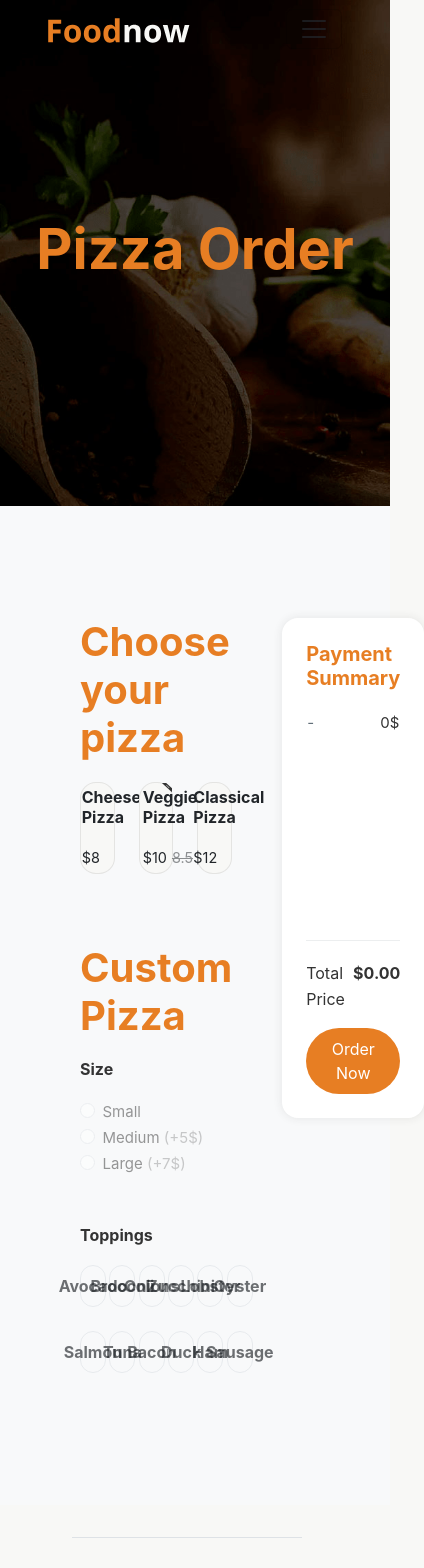
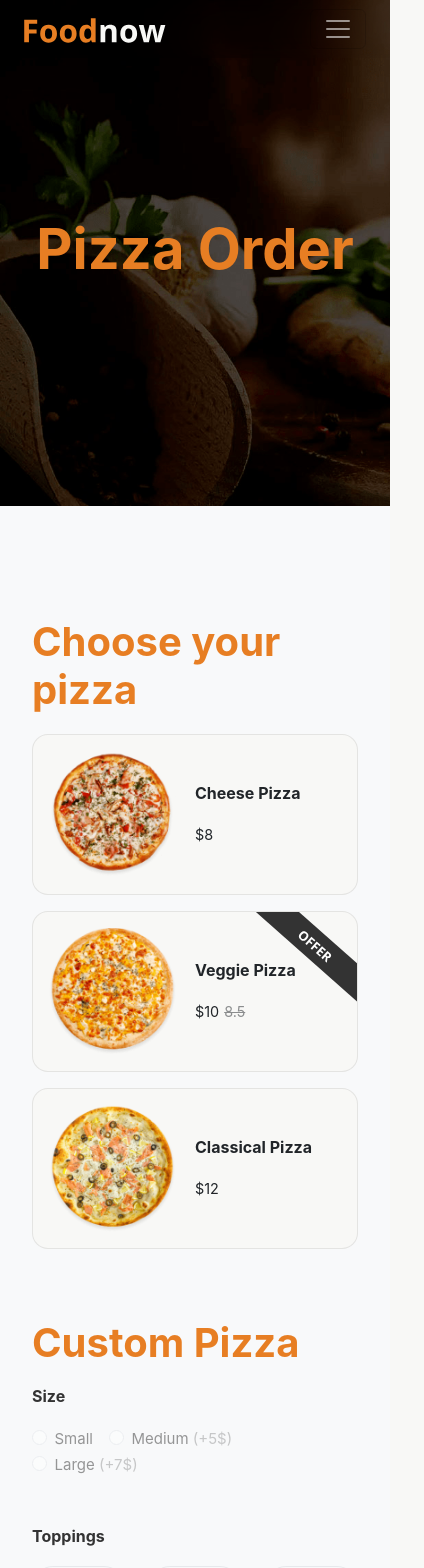
Before and after one commit to NaturaAdnyana/foodnow-timedoor-fe-course, a Vue app: page / in a window 390 px wide. Shown: the top 1568 px of the page, 424 px wide, since content can reach past the window. Built offline with nearby package versions, Linux system fonts and the light colour scheme.

Commit message:
fix mobile responsive

```diff
--- a/src/App.vue
+++ b/src/App.vue
@@ -1,7 +1,7 @@
 <template>
   <web-header></web-header>
   <hero-section></hero-section>
-  <main class="bg-light">
+  <main class="bg-light flex-wrap">
     <RouterView :key="$route.fullPath" />
   </main>
 
--- a/src/assets/main.css
+++ b/src/assets/main.css
@@ -1,4 +1,9 @@
 @import './base.css';
+
+.navbar {
+  transition: 0.3s;
+  backdrop-filter: blur(20px);
+}
 
 .hero {
   width: 100%;
@@ -182,3 +187,18 @@ aside .count-total {
   font-weight: bold;
   color: var(--primary);
 }
+
+@media only screen and (max-width: 600px) {
+  main {
+    padding: 7rem 2rem;
+  }
+  footer {
+    padding: 2rem 2rem 0 2rem;
+  }
+  .pizza-options {
+    flex-basis: 100%;
+  }
+  aside {
+    flex-basis: 100%;
+  }
+}
--- a/src/components/footer/WebFooter.vue
+++ b/src/components/footer/WebFooter.vue
@@ -1,7 +1,7 @@
 <template>
   <footer>
     <div class="container border-top row gx-3">
-      <div class="py-5 col-3">
+      <div class="py-5 col-12 col-md-3">
         <img class="logo mb-5" src="@/assets/logo-alt.svg" alt="FoodNow" />
         <div>
           <h3 class="text-custom-primary">Find Us :</h3>
@@ -33,7 +33,7 @@
           </div>
         </div>
       </div>
-      <div class="py-5 col-3 row">
+      <div class="p-5 col-12 col-md-3 row">
         <h3 class="text-custom-primary">Navigation</h3>
         <div class="col-6">
           <router-link class="nav-link active" aria-current="page" to="/">Home</router-link>
@@ -47,7 +47,7 @@
           <router-link class="nav-link active" aria-current="page" to="/">Register</router-link>
         </div>
       </div>
-      <div class="py-5 col-3 row">
+      <div class="py-5 col-12 col-md-3 row">
         <h3 class="text-custom-primary">Contact</h3>
         <div class="col-12">
           <ul>
@@ -74,7 +74,7 @@
           </ul>
         </div>
       </div>
-      <div class="py-5 col-3">
+      <div class="py-5 col-12 col-md-3">
         <h3 class="text-custom-primary">Location</h3>
         <div class="col-12">
           <a
@@ -83,7 +83,7 @@
           >
             <i class="fa-regular fa-building me-2"></i>
             <b>Kerobokan</b>
-            <p>
+            <p class="ps-3">
               Jl. Raya Kerobokan Br Taman, Kuta No.98, Kerobokan Kelod, Kec. Kuta Utara, Kabupaten
               Badung, Bali 80361
             </p>
--- a/src/components/header/AuthMenu.vue
+++ b/src/components/header/AuthMenu.vue
@@ -1,8 +1,19 @@
 <template>
-  <li class="nav-item me-1 d-flex">
-    <router-link class="btn px-4 text-white fw-bold" to="/login">Login</router-link>
+  <li class="nav-item me-1 d-flex flex-column flex-md-row py-5 py-md-0 gap-4">
+    <router-link :class="['btn', 'px-4', { 'text-white': !isScrolled }, 'fw-bold']" to="/login"
+      >Login</router-link
+    >
     <router-link class="btn btn-custom-primary rounded-pill px-4 text-white fw-bold" to="/register"
       >Signup</router-link
     >
   </li>
 </template>
+
+<script setup>
+defineProps({
+  isScrolled: {
+    type: Boolean,
+    required: true,
+  },
+})
+</script>
--- a/src/components/header/NavigationBar.vue
+++ b/src/components/header/NavigationBar.vue
@@ -1,6 +1,8 @@
 <template>
-  <nav class="navbar navbar-expand-lg position-absolute w-100">
-    <div class="container-md px-5">
+  <nav
+    :class="['navbar', 'navbar-expand-lg', 'fixed-top', 'w-100', { 'navbar-custom': isScrolled }]"
+  >
+    <div class="container-md px-4">
       <router-link class="navbar-brand fw-bold text-success" to="/">
         <img src="@/assets/logo.svg" width="150px" class="pe-2" />
       </router-link>
@@ -13,7 +15,7 @@
         aria-expanded="false"
         aria-label="Toggle navigation"
       >
-        <span class="navbar-toggler-icon"></span>
+        <span :class="['navbar-toggler-icon', { 'navbar-dark': !isScrolled }]"></span>
       </button>
       <div class="collapse navbar-collapse my-2" id="navbarSupportedContent">
         <ul class="navbar-nav d-flex justify-content-center align-items-center w-100">
@@ -44,7 +46,7 @@
           </li>
         </ul>
         <ul class="navbar-nav">
-          <component :is="components[menuComponent]"></component>
+          <component :is="components[menuComponent]" :isScrolled="isScrolled"></component>
         </ul>
       </div>
     </div>
@@ -55,11 +57,13 @@
 import AuthMenu from './AuthMenu.vue'
 // import ProfileMenu from './ProfileMenu.vue'
 
-import { computed, ref, watch } from 'vue'
-import { useStore } from 'vuex'
+import { onMounted, onUnmounted, ref } from 'vue'
+// import { useStore } from 'vuex'
 
 const menuComponent = ref('auth-menu')
-const store = useStore()
+// const store = useStore()
+
+const isScrolled = ref(false)
 
 const components = {
   'auth-menu': AuthMenu,
@@ -83,4 +87,28 @@ menuComponent.value = 'auth-menu'
 //     menuComponent.value = 'profile-menu'
 //   }
 // })
+
+const handleScroll = () => {
+  isScrolled.value = window.scrollY > 0
+}
+
+onMounted(() => {
+  window.addEventListener('scroll', handleScroll)
+})
+
+onUnmounted(() => {
+  window.removeEventListener('scroll', handleScroll)
+})
 </script>
+
+<style scoped>
+.navbar-custom {
+  background-color: #f8f8f6;
+}
+/* .navbar-custom ul li a {
+  color: black !important;
+} */
+.navbar-custom div .navbar-nav .nav-item a {
+  color: black !important;
+}
+</style>
--- a/src/components/order/OrderForm.vue
+++ b/src/components/order/OrderForm.vue
@@ -2,7 +2,7 @@
   <section class="pizza-options">
     <div>
       <h2>Choose your pizza</h2>
-      <div class="pizza-option row gx-4">
+      <div class="pizza-option row gx-4 gy-3 gy-md-0">
         <pizza-radio
           v-for="pizza in pizzaList"
           :key="pizza.id"
--- a/src/components/order/PizzaRadio.vue
+++ b/src/components/order/PizzaRadio.vue
@@ -1,5 +1,5 @@
 <template>
-  <div class="col-4">
+  <div class="col-12 col-md-4">
     <input
       type="radio"
       class="pizza-check btn-check"
--- a/src/components/order/ToppingCheckbox.vue
+++ b/src/components/order/ToppingCheckbox.vue
@@ -1,5 +1,5 @@
 <template>
-  <div class="col-2">
+  <div class="col-4 col-md-2">
     <input
       type="checkbox"
       class="topping-check btn-check"
```
